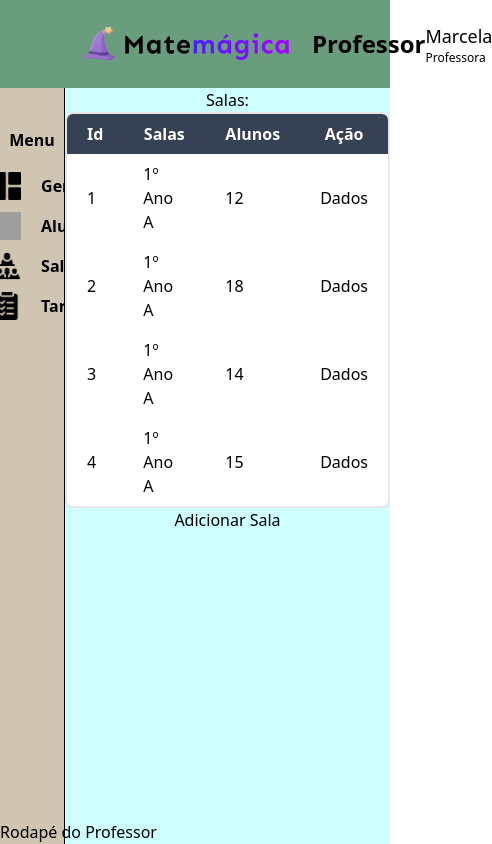
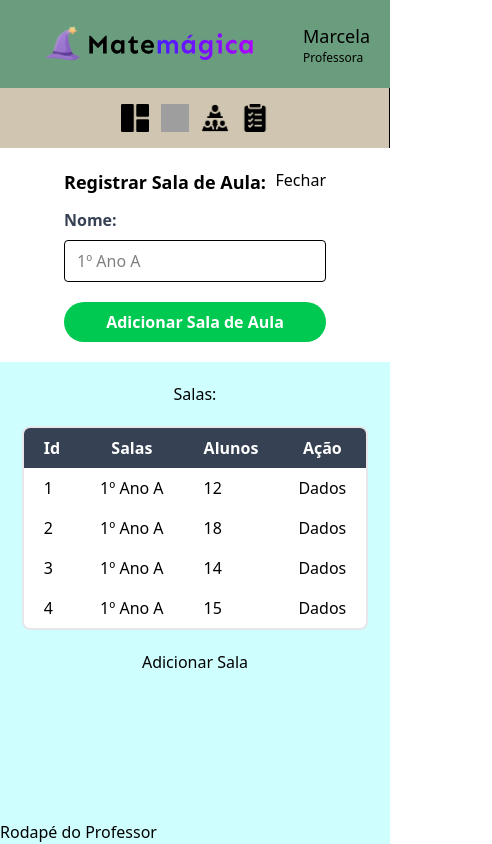
Before and after one commit to PedroMarineli/matemagica-clientes, a Vue app in the folder matemagica/: page /salas in a window 390 px wide. Both pictures are taken after a click on the button "Adicionar Sala". Shown: the whole page, 492 px wide, since content can reach past the window. Built offline with nearby package versions, Linux system fonts and the light colour scheme; grey boxes are pictures that could not be loaded.

Commit message:
responsivite and registers ok

```diff
--- a/matemagica/src/components/Header.vue
+++ b/matemagica/src/components/Header.vue
@@ -3,9 +3,9 @@
 </script>
 
 <template>
-    <header class="flex justify-between items-center bg-light-green px-14">
+    <header class="flex justify-between items-center bg-light-green px-5 sm:px-14">
         <img src="../../public/logo.svg" alt="logo" class='lg:top-0 lg:right-0 lg:left-0 w-3xs bottom-0'/>
-        <span class="text-2xl font-bold">Professor</span>
+        <span class="hidden md:block text-2xl font-bold">Professor</span>
         <div class="grid">
             <span class="text-lg">Marcela</span>
             <span class="text-xs">Professora</span>
--- a/matemagica/src/components/teacher/AsideTeacher.vue
+++ b/matemagica/src/components/teacher/AsideTeacher.vue
@@ -15,12 +15,12 @@ const top = [
 </script>
 
 <template>
-    <aside class="w-1/6 py-10 bg-light-brown flex flex-col items-center gap-5 border-r-1 border-r-black">
-        <span class="font-bold">Menu</span>
-        <ul class="flex flex-col gap-3">
+    <aside class="w-screen md:w-1/4 py-4 md:py-10 lg:w-1/6 bg-light-brown flex flex-col items-center gap-5 border-r-1 border-r-black">
+        <span class="hidden md:block font-bold">Menu</span>
+        <ul class="flex md:flex-col gap-3">
             <li class="flex items-center gap-5 cursor-pointer" v-for="item in top" :key="item.nome" @click="() => router.push({ name: item.route })">
                 <img v-if="item.icon" :src="item.icon" :alt="item.nome" class="w-7 h-7"/>
-                <span class="font-bold">{{ item.nome }}</span>
+                <span class="hidden min-[425px]:block font-bold">{{ item.nome }}</span>
             </li>
         </ul>
     </aside>
--- a/matemagica/src/components/teacher/RegisterClass.vue
+++ b/matemagica/src/components/teacher/RegisterClass.vue
@@ -1,6 +1,13 @@
 <script setup lang="ts">
 import axios from 'axios';
 import { reactive } from 'vue';
+import { defineEmits } from 'vue';
+
+const emit = defineEmits(['close']);
+
+const closeComponent = () => {
+  emit('close');
+}
 
 const form = reactive({
     name: ''
@@ -23,7 +30,13 @@ const submitStudent = async() => {
 </script>
 
 <template>
-    <form @submit.prevent="submitStudent">
+    <form @submit.prevent="submitStudent" class="grid gap-3">
+        <div class="flex justify-between">
+            <h1 class="font-bold text-lg">Registrar Sala de Aula:</h1>
+            <div>
+                <button @click="closeComponent">Fechar</button>
+            </div>
+        </div>
         <div>
             <label class="block text-gray-700 font-bold mb-2">Nome:</label>
             <input
@@ -36,5 +49,11 @@ const submitStudent = async() => {
                 required
             />
         </div>
+        <button
+            class="bg-green-500 hover:bg-green-600 text-white font-bold py-2 px-4 rounded-full w-full focus:outline-none focus:shadow-outline"
+            type="submit"
+        >
+            Adicionar Sala de Aula
+        </button>
     </form>
 </template>
--- a/matemagica/src/components/teacher/RegisterStudent.vue
+++ b/matemagica/src/components/teacher/RegisterStudent.vue
@@ -1,6 +1,13 @@
 <script setup lang="ts">
 import axios from 'axios';
 import { reactive } from 'vue';
+import { defineEmits } from 'vue';
+
+const emit = defineEmits(['close']);
+
+const closeComponent = () => {
+  emit('close');
+}
 
 const form = reactive({
     name: '',
@@ -27,8 +34,14 @@ const submitStudent = async() => {
 </script>
 
 <template>
-    <form @submit.prevent="submitStudent">
-        <h1>Registrar Aluno:</h1>
+    <form @submit.prevent="submitStudent" class="grid gap-3">
+        <div class="flex justify-between">
+            <h1 class="font-bold text-lg">Registrar Aluno:</h1>
+            <div>
+                <button @click="closeComponent">Fechar</button>
+            </div>
+        </div>
+        <div>
             <div>
                 <label class="block text-gray-700 font-bold mb-2">Nome:</label>
                 <input
@@ -64,6 +77,7 @@ const submitStudent = async() => {
                     required
                 />
             </div>
+        </div>
         <button
             class="bg-green-500 hover:bg-green-600 text-white font-bold py-2 px-4 rounded-full w-full focus:outline-none focus:shadow-outline"
             type="submit"
--- a/matemagica/src/components/teacher/TeacherClasses.vue
+++ b/matemagica/src/components/teacher/TeacherClasses.vue
@@ -1,13 +1,27 @@
 <script setup lang="ts">
+import RegisterClass from './RegisterClass.vue';
+import { ref } from 'vue';
+
+// 4. A função que altera o estado para esconder o componente
+const closeClassRegister = () => {
+  showRegisterForm.value = false;
+};
 const mocks = [
   { id: 1, class: "1º Ano A", students: 12 },
   { id: 2, class: "1º Ano A", students: 18 },
   { id: 3, class: "1º Ano A", students: 14 },
   { id: 4, class: "1º Ano A", students: 15 }
 ];
+
+const showRegisterForm = ref(false)
+const callRegister = () => {
+    showRegisterForm.value = !showRegisterForm.value
+}
 </script>
 
 <template>
+    <div class="w-full h-full flex md:justify-between lg:flex-row flex-1" :class="{'flex-col-reverse md:h-min': showRegisterForm }">
+        <div class="flex flex-col items-center gap-5 py-5 lg:py-10" :class="{ 'w-full': !showRegisterForm, 'lg:w-2/3': showRegisterForm }">
             <h1>Salas:</h1>
             <table class="table">
                 <thead>
@@ -32,5 +46,10 @@ const mocks = [
                     </tr>
                 </tbody>
             </table>
-    <button>Adicionar Sala</button>
+            <button @click="callRegister">Adicionar Sala</button>
+        </div>
+        <aside v-if="showRegisterForm" class="w-full py-5 lg:w-1/3 bg-white px-16 lg:py-10">
+            <RegisterClass @close="closeClassRegister"/>
+        </aside>
+    </div>
 </template>
--- a/matemagica/src/components/teacher/TeacherStudents.vue
+++ b/matemagica/src/components/teacher/TeacherStudents.vue
@@ -1,6 +1,11 @@
 <script setup lang="ts">
 import RegisterStudent from './RegisterStudent.vue';
 import { ref } from 'vue';
+
+// 4. A função que altera o estado para esconder o componente
+const closeStudentRegister = () => {
+  showRegisterForm.value = false;
+};
 
 const mocks = [
   { id: 1, name: "Fabio", genre: "M", age: 20 },
@@ -16,8 +21,8 @@ const callRegister = () => {
 </script>
 
 <template>
-    <div class="w-full h-full flex justify-between">
-        <div class="flex flex-col items-center" :class="{ 'w-full': !showRegisterForm, 'w-2/3': showRegisterForm }">
+    <div class="w-full h-full flex md:justify-between lg:flex-row flex-1" :class="{'flex-col-reverse md:h-min': showRegisterForm }">
+        <div class="flex flex-col items-center gap-5 py-5 lg:py-10" :class="{ 'w-full': !showRegisterForm, 'lg:w-2/3': showRegisterForm }">
             <h1>Alunos:</h1>
             <table class="table">
                 <thead>
@@ -46,8 +51,8 @@ const callRegister = () => {
             </table>
             <button @click="callRegister">Adicionar Aluno</button>
         </div>
-        <aside v-if="showRegisterForm" class="w-1/3 bg-white gap-5 px-16">
-            <RegisterStudent />
+        <aside v-if="showRegisterForm" class="w-full py-5 lg:w-1/3 bg-white px-16 lg:py-10">
+            <RegisterStudent @close="closeStudentRegister"/>
         </aside>
     </div>
 </template>
--- a/matemagica/src/views/Teacher/TeacherLayout.vue
+++ b/matemagica/src/views/Teacher/TeacherLayout.vue
@@ -7,7 +7,7 @@ import Header from '../../components/Header.vue';
 <template>
     <div class="bg-light-blue flex flex-col min-h-screen">
         <Header />
-        <div class="flex flex-1">
+        <div class="flex flex-col md:flex-row flex-1">
             <AsideTeacher />
             <main class="w-full flex flex-col items-center">
                 <RouterView />
```
Lines whose indentation alone changed are shown as unchanged.
